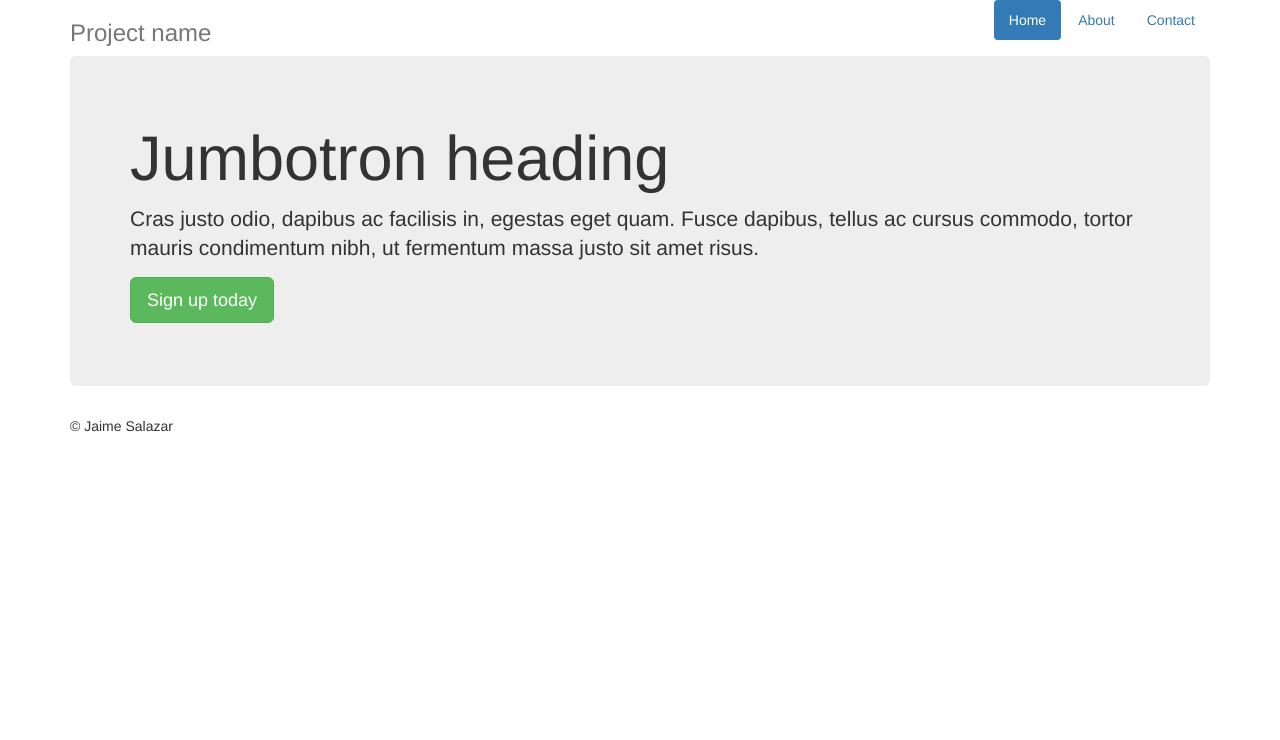
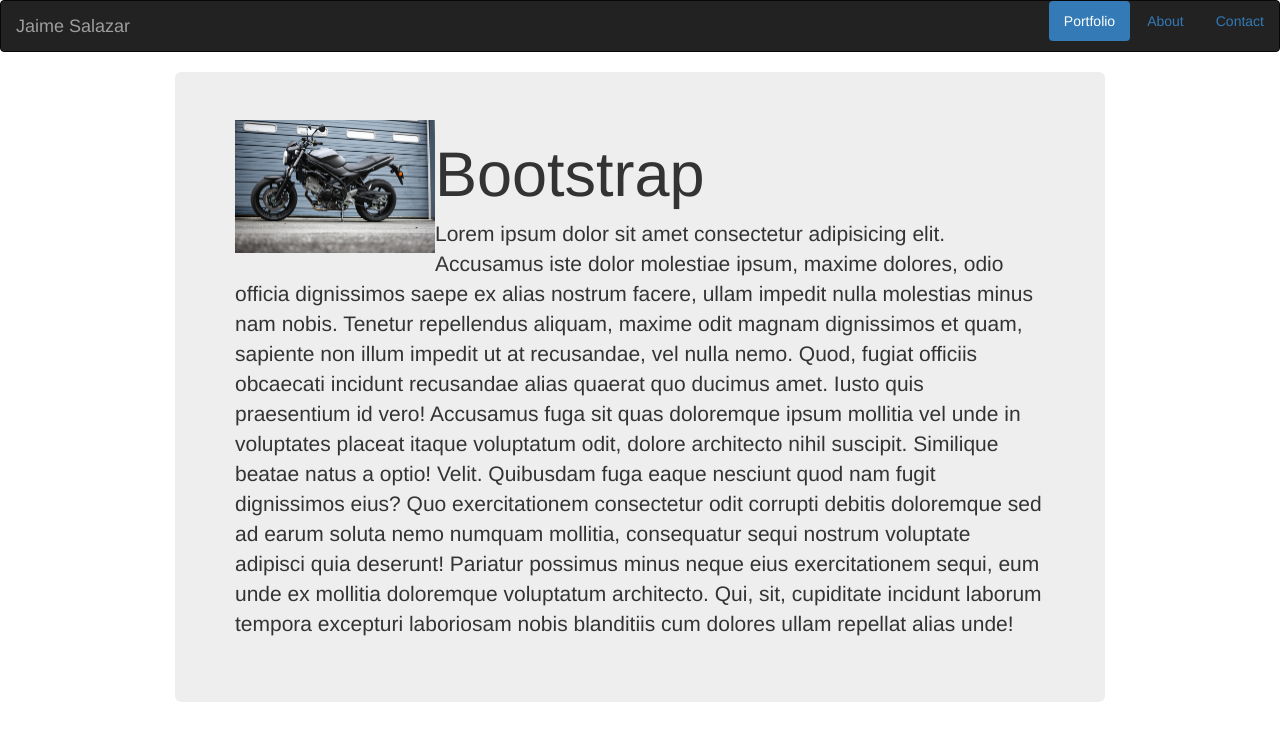
Before and after one commit to pachosalazar/Bootstrap-Portfolio, a plain HTML site: page bootstrap.html in a window 1280 px wide. Drawn offline with nearby package versions, Linux system fonts and the light colour scheme.

Commit message:
improvements

```diff
--- a/bootstrap.html
+++ b/bootstrap.html
@@ -1,65 +1,48 @@
-<!DOCTYPE html>
+<!doctype html>
 <html lang="en">
   <head>
+    <!-- Required meta tags -->
     <meta charset="utf-8">
-    <meta http-equiv="X-UA-Compatible" content="IE=edge">
-    <meta name="viewport" content="width=device-width, initial-scale=1">
-    <!-- The above 3 meta tags *must* come first in the head; any other head content must come *after* these tags -->
-    <meta name="description" content="">
-    <meta name="author" content="">
-    <link rel="icon" href="../../favicon.ico">
+    <meta name="viewport" content="width=device-width, initial-scale=1, shrink-to-fit=no">
 
-    <title>Narrow Jumbotron Template for Bootstrap</title>
+<!-- Latest compiled and minified CSS -->
+<link rel="stylesheet" href="https://maxcdn.bootstrapcdn.com/bootstrap/3.3.7/css/bootstrap.min.css"
+integrity="sha384-BVYiiSIFeK1dGmJRAkycuHAHRg32OmUcww7on3RYdg4Va+PmSTsz/K68vbdEjh4u" crossorigin="anonymous">
+    <link rel="stylesheet" type="text/css" href="style.css">
+    <title>WHo I am</title>
 
-    <!-- Bootstrap core CSS -->
-    <link href="../../dist/css/bootstrap.min.css" rel="stylesheet">
-
-    <!-- IE10 viewport hack for Surface/desktop Windows 8 bug -->
-    <link href="../../assets/css/ie10-viewport-bug-workaround.css" rel="stylesheet">
-
-    <!-- Custom styles for this template -->
-    <link href="jumbotron-narrow.css" rel="stylesheet">
-
-    <!-- Just for debugging purposes. Don't actually copy these 2 lines! -->
-    <!--[if lt IE 9]><script src="../../assets/js/ie8-responsive-file-warning.js"></script><![endif]-->
-    <script src="../../assets/js/ie-emulation-modes-warning.js"></script>
-
-    <!-- HTML5 shim and Respond.js for IE8 support of HTML5 elements and media queries -->
-    <!--[if lt IE 9]>
-      <script src="https://oss.maxcdn.com/html5shiv/3.7.3/html5shiv.min.js"></script>
-      <script src="https://oss.maxcdn.com/respond/1.4.2/respond.min.js"></script>
-    <![endif]-->
   </head>
 
   <body>
+    <header>
+    <div id:"master-header">
+    <nav class="navbar navbar-inverse">
+        <a class="navbar-brand" href="index.html">Jaime Salazar</a>
 
-    <div class="container">
-      <div class="header clearfix">
-        <nav>
-          <ul class="nav nav-pills pull-right">
-            <li role="presentation" class="active"><a href="#">Home</a></li>
-            <li role="presentation"><a href="#">About</a></li>
-            <li role="presentation"><a href="#">Contact</a></li>
-          </ul>
-        </nav>
-        <h3 class="text-muted">Project name</h3>
-      </div>
+        <ul class="nav nav-pills justify-right">
+        <li role="presentation" class="active"><a href="portfolio.html">Portfolio</a></li>
+        <li role="presentation"><a href="index.html">About</a></li>
+        <li role="presentation"><a href="contacts.html">Contact</a></li>
+        </ul>
 
-      <div class="jumbotron">
-        <h1>Jumbotron heading</h1>
-        <p class="lead">Cras justo odio, dapibus ac facilisis in, egestas eget quam. Fusce dapibus, tellus ac cursus commodo, tortor mauris condimentum nibh, ut fermentum massa justo sit amet risus.</p>
-        <p><a class="btn btn-lg btn-success" href="#" role="button">Sign up today</a></p>
-      </div>
+    </nav>
+    </div>
+</header>
+<div class="container">
+    <div class="jumbotron">
+        <img src="pictures/dream.jpg"  class="works" alt="Dream" width="200">
+      <h1>Bootstrap</h1>
+      <p>Lorem ipsum dolor sit amet consectetur adipisicing elit. Accusamus iste dolor molestiae ipsum, maxime dolores, odio officia dignissimos saepe ex alias nostrum facere, ullam impedit nulla molestias minus nam nobis.
+      Tenetur repellendus aliquam, maxime odit magnam dignissimos et quam, sapiente non illum impedit ut at recusandae, vel nulla nemo. Quod, fugiat officiis obcaecati incidunt recusandae alias quaerat quo ducimus amet.
+      Iusto quis praesentium id vero! Accusamus fuga sit quas doloremque ipsum mollitia vel unde in voluptates placeat itaque voluptatum odit, dolore architecto nihil suscipit. Similique beatae natus a optio! Velit.
+      Quibusdam fuga eaque nesciunt quod nam fugit dignissimos eius? Quo exercitationem consectetur odit corrupti debitis doloremque sed ad earum soluta nemo numquam mollitia, consequatur sequi nostrum voluptate adipisci quia deserunt!
+      Pariatur possimus minus neque eius exercitationem sequi, eum unde ex mollitia doloremque voluptatum architecto. Qui, sit, cupiditate incidunt laborum tempora excepturi laboriosam nobis blanditiis cum dolores ullam repellat alias unde!</p>
+    </div>
 
-
-      <footer class="footer">
-        <p>&copy; Jaime Salazar</p>
-      </footer>
-
-    </div> <!-- /container -->
-
-
-    <!-- IE10 viewport hack for Surface/desktop Windows 8 bug -->
-    <script src="../../assets/js/ie10-viewport-bug-workaround.js"></script>
+  </div>
+ <!-- Latest compiled and minified JavaScript -->
+<script src="https://maxcdn.bootstrapcdn.com/bootstrap/3.3.7/js/bootstrap.min.js"
+integrity="sha384-Tc5IQib027qvyjSMfHjOMaLkfuWVxZxUPnCJA7l2mCWNIpG9mGCD8wGNIcPD7Txa"
+crossorigin="anonymous"></script>
   </body>
 </html>
--- a/style.css
+++ b/style.css
@@ -1 +1,10 @@
 .nav {float: right;}
+.container {
+    width: 100%;
+    max-width: 960px;
+    margin: 0 auto;
+    clear: both;
+}
+.jumbotron :first-child {float: left;}
+
+}
```
